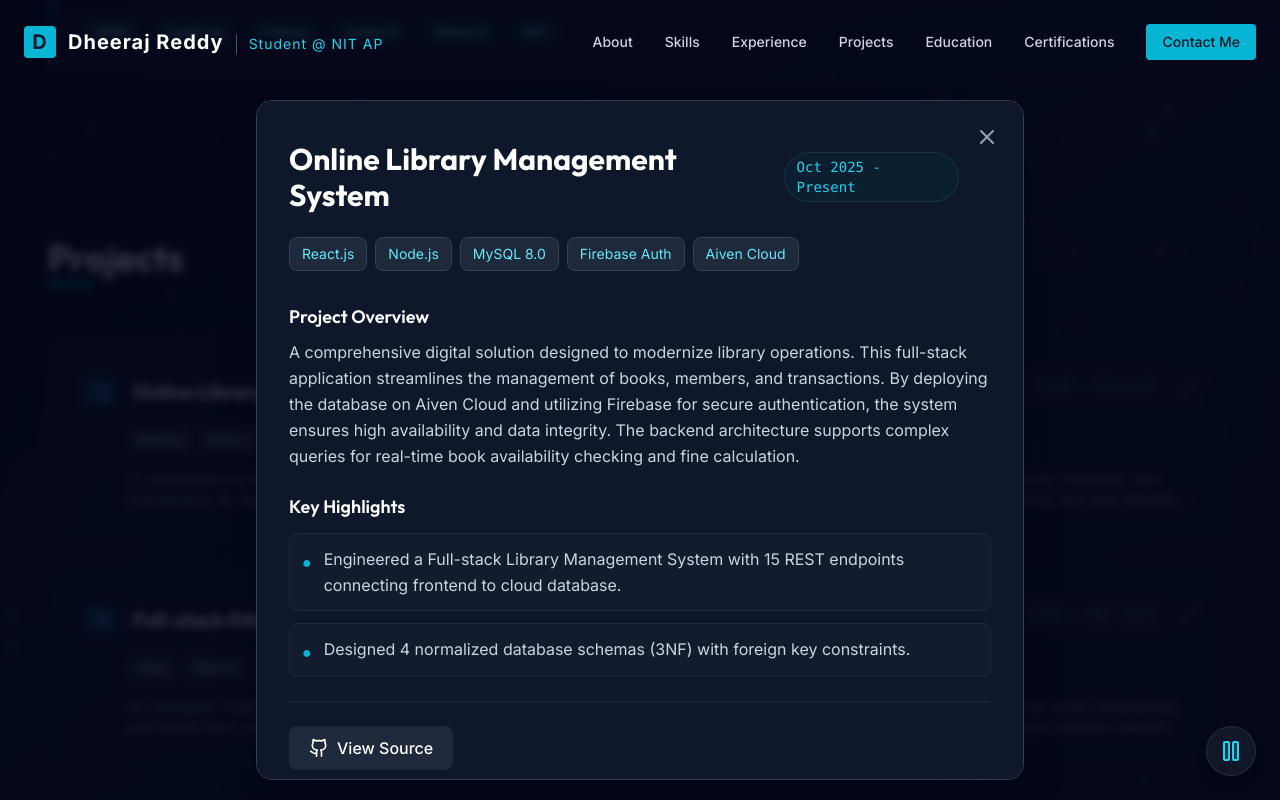
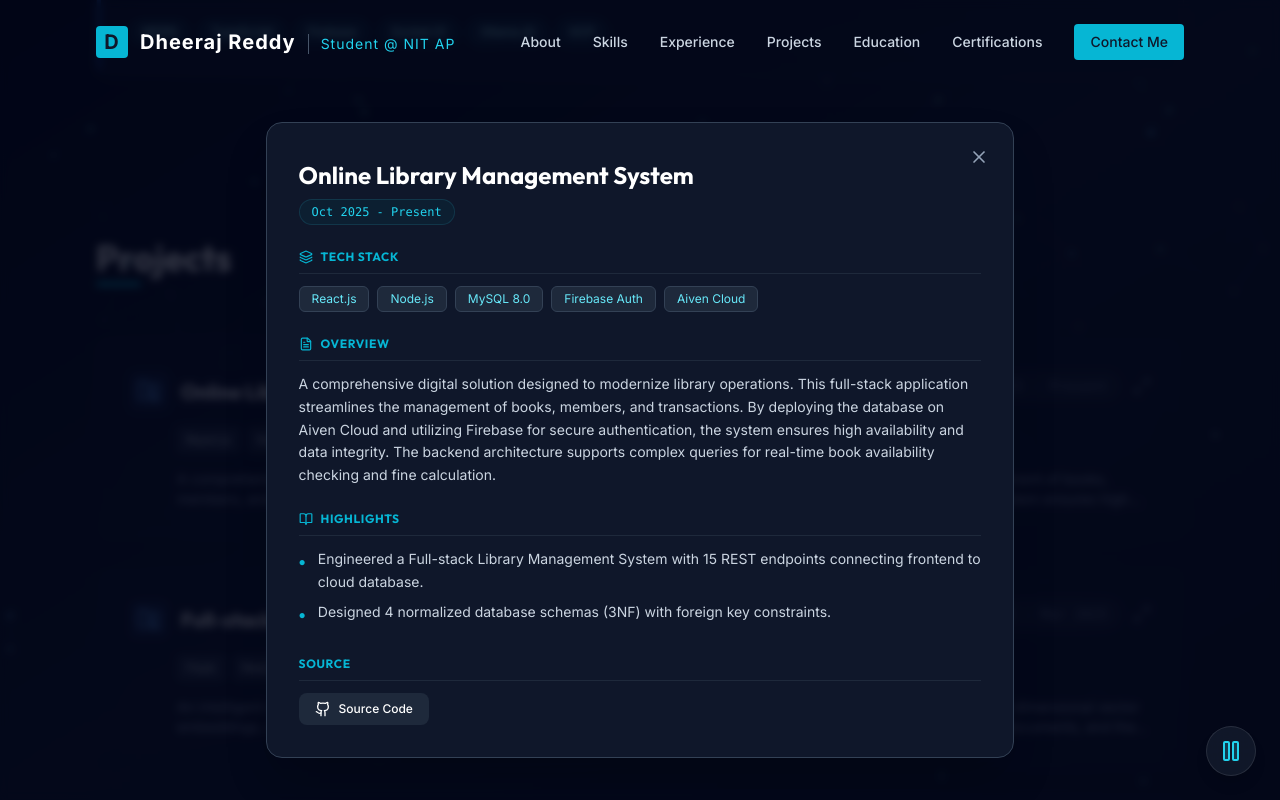
Before and after one commit to Dheeraj070/Dheeraj070, a React (Vite) app: page / in a window 1280 px wide. Both pictures are taken after a click on the element 640 px from the left and 2344 px from the top of the page. Shown: the part 1904-2704 px from the top of the page. Built offline with nearby package versions, Linux system fonts and the light colour scheme.

Commit message:
Enhance Projects modal UI and add publication support

```diff
--- a/App.tsx
+++ b/App.tsx
@@ -16,7 +16,7 @@
 
       <Navbar />
 
-      <main className="container mx-auto px-6 md:px-12 relative z-10">
+      <main className="w-[95%] md:w-[85%] max-w-7xl mx-auto relative z-10">
         <Hero />
         <Skills />
         <Experience />
--- a/components/Navbar.tsx
+++ b/components/Navbar.tsx
@@ -41,7 +41,7 @@
 
   return (
     <nav className={`fixed top-0 left-0 w-full z-50 transition-all duration-300 ${scrolled ? 'bg-slate-900/90 backdrop-blur-md border-b border-white/5 py-4' : 'bg-transparent py-6'}`}>
-      <div className="container mx-auto px-6 flex justify-between items-center">
+      <div className="w-[90%] md:w-[85%] max-w-7xl mx-auto flex justify-between items-center">
         <a
           href="#about"
           className="text-xl font-bold text-white tracking-wider flex items-center gap-3 group"
--- a/components/Projects.tsx
+++ b/components/Projects.tsx
@@ -1,6 +1,6 @@
 import React, { useState, useEffect } from 'react';
 import SectionTitle from './SectionTitle';
-import { FolderGit2, X, Github, ExternalLink, Maximize2 } from 'lucide-react';
+import { FolderGit2, X, Github, ExternalLink, Maximize2, FileText, BookOpen, FileCode, Layers } from 'lucide-react';
 import { Project } from '../types';
 
 const projects: Project[] = [
@@ -138,63 +138,94 @@
           onClick={() => setSelectedProject(null)}
         >
           <div
-            className="bg-slate-900 border border-slate-700 w-full max-w-3xl max-h-[85vh] overflow-y-auto rounded-2xl p-6 md:p-8 relative shadow-2xl animate-in zoom-in-95 duration-200"
+            className="bg-slate-900 border border-slate-700 w-[95%] md:w-[85%] lg:w-[60%] max-h-[85vh] overflow-y-auto rounded-2xl p-6 md:p-8 relative shadow-2xl animate-in zoom-in-95 duration-200"
             onClick={e => e.stopPropagation()}
           >
             <button
               onClick={() => setSelectedProject(null)}
-              className="absolute top-4 right-4 p-2 text-slate-400 hover:text-white hover:bg-slate-800 rounded-full transition-colors"
+              className="absolute top-4 right-4 p-2 text-slate-400 hover:text-white hover:bg-slate-800 rounded-full transition-colors z-10"
             >
-              <X size={24} />
+              <X size={20} />
             </button>
 
-            <div className="mt-2">
-              <div className="flex flex-col md:flex-row md:items-center justify-between gap-2 mb-6 pr-8">
-                <h2 className="text-2xl md:text-3xl font-bold text-white">{selectedProject.title}</h2>
-                <span className="text-cyan-400 font-mono text-sm bg-cyan-950/30 px-3 py-1 rounded-full border border-cyan-900/50 w-fit">
+            <div className="mt-1">
+              <div className="mb-6 pr-8">
+                <h2 className="text-xl md:text-2xl font-bold text-white mb-2">{selectedProject.title}</h2>
+                <div className="flex items-center gap-3">
+                  <span className="text-cyan-400 font-mono text-xs bg-cyan-950/30 px-3 py-1 rounded-full border border-cyan-900/50 inline-block">
                     {selectedProject.period}
                   </span>
                 </div>
+              </div>
 
-              <div className="flex flex-wrap gap-2 mb-8">
+              <div className="space-y-6">
+                {/* Tech Stack Section */}
+                <div>
+                  <h4 className="text-xs font-bold text-cyan-500 uppercase tracking-wider mb-2 flex items-center gap-2 border-b border-slate-800 pb-2">
+                    <Layers size={14} /> Tech Stack
+                  </h4>
+                  <div className="flex flex-wrap gap-2 mt-3">
                     {selectedProject.tech.map((tech, i) => (
-                  <span key={i} className="text-sm px-3 py-1.5 rounded-lg bg-slate-800 text-cyan-300 border border-slate-700">
+                      <span key={i} className="text-xs px-3 py-1 rounded-md bg-slate-800 text-cyan-300 border border-slate-700">
                         {tech}
                       </span>
                     ))}
                   </div>
+                </div>
 
-              <div className="space-y-6">
+                {/* Overview Section */}
                 <div>
-                  <h3 className="text-lg font-semibold text-white mb-2">Project Overview</h3>
-                  <p className="text-slate-300 leading-relaxed text-base">
+                  <h4 className="text-xs font-bold text-cyan-500 uppercase tracking-wider mb-2 flex items-center gap-2 border-b border-slate-800 pb-2">
+                    <FileText size={14} /> Overview
+                  </h4>
+                  <p className="text-slate-300 leading-relaxed text-sm mt-3">
                     {selectedProject.longDescription || "No detailed description available."}
                   </p>
                 </div>
 
+                {/* Highlights Section */}
                 <div>
-                  <h3 className="text-lg font-semibold text-white mb-3">Key Highlights</h3>
-                  <ul className="space-y-3">
+                  <h4 className="text-xs font-bold text-cyan-500 uppercase tracking-wider mb-2 flex items-center gap-2 border-b border-slate-800 pb-2">
+                    <BookOpen size={14} /> Highlights
+                  </h4>
+                  <ul className="space-y-2 mt-3">
                     {selectedProject.description.map((desc, i) => (
-                      <li key={i} className="flex items-start gap-3 text-slate-300 bg-slate-800/30 p-3 rounded-lg border border-slate-800">
-                        <span className="text-cyan-500 mt-1">●</span>
+                      <li key={i} className="flex items-start gap-3 text-slate-300 text-sm">
+                        <span className="text-cyan-500 mt-1.5 text-xs">●</span>
                         <span className="leading-relaxed">{desc}</span>
                       </li>
                     ))}
                   </ul>
                 </div>
 
+                {/* Publications Section (Conditional) */}
+                {selectedProject.publication && (
+                  <div>
+                    <h4 className="text-xs font-bold text-cyan-500 uppercase tracking-wider mb-2 flex items-center gap-2 border-b border-slate-800 pb-2">
+                      <FileText size={14} /> Publications
+                    </h4>
+                    <div className="mt-3 bg-slate-800/30 p-3 rounded-lg border border-slate-800">
+                      <p className="text-slate-300 text-sm italic">
+                        "{selectedProject.publication}"
+                      </p>
+                    </div>
+                  </div>
+                )}
+
+                {/* Source Section */}
                 {selectedProject.links && (
-                   <div className="pt-6 border-t border-slate-800 flex flex-wrap gap-4">
+                  <div className="pt-2">
+                    <h4 className="text-xs font-bold text-cyan-500 uppercase tracking-wider mb-3 border-b border-slate-800 pb-2">Source</h4>
+                    <div className="flex flex-wrap gap-3 mt-3">
                       {selectedProject.links.github && (
                         <a
                           href={selectedProject.links.github}
                           target="_blank"
                           rel="noopener noreferrer"
-                          className="flex items-center gap-2 px-5 py-2.5 bg-slate-800 hover:bg-slate-700 text-white rounded-lg transition-colors font-medium"
+                          className="flex items-center gap-2 px-4 py-2 bg-slate-800 hover:bg-slate-700 text-white rounded-lg transition-colors font-medium text-xs"
                         >
-                          <Github size={20} />
-                          View Source
+                          <Github size={16} />
+                          Source Code
                         </a>
                       )}
                       {selectedProject.links.demo && (
@@ -202,12 +233,24 @@
                           href={selectedProject.links.demo}
                           target="_blank"
                           rel="noopener noreferrer"
-                          className="flex items-center gap-2 px-5 py-2.5 bg-cyan-600 hover:bg-cyan-500 text-white rounded-lg transition-colors font-medium shadow-lg shadow-cyan-900/20"
+                          className="flex items-center gap-2 px-4 py-2 bg-cyan-600 hover:bg-cyan-500 text-white rounded-lg transition-colors font-medium shadow-lg shadow-cyan-900/20 text-xs"
                         >
-                          <ExternalLink size={20} />
+                          <ExternalLink size={16} />
                           Live Demo
                         </a>
                       )}
+                      {selectedProject.links.paper && (
+                        <a
+                          href={selectedProject.links.paper}
+                          target="_blank"
+                          rel="noopener noreferrer"
+                          className="flex items-center gap-2 px-4 py-2 bg-purple-600 hover:bg-purple-500 text-white rounded-lg transition-colors font-medium shadow-lg shadow-purple-900/20 text-xs"
+                        >
+                          <FileText size={16} />
+                          Read Paper
+                        </a>
+                      )}
+                    </div>
                   </div>
                 )}
               </div>
--- a/types.ts
+++ b/types.ts
@@ -4,9 +4,11 @@
   tech: string[];
   description: string[];
   longDescription?: string;
+  publication?: string; // Added optional publication field
   links?: {
     github?: string;
     demo?: string;
+    paper?: string;
   };
 }
 
```
Lines whose indentation alone changed are shown as unchanged.
